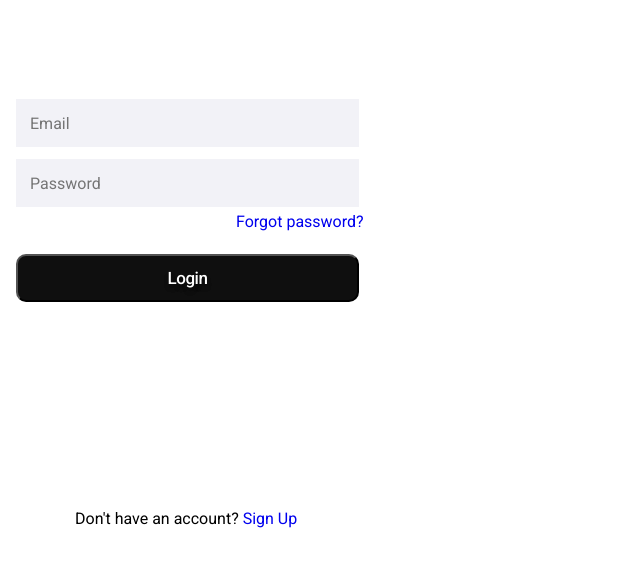
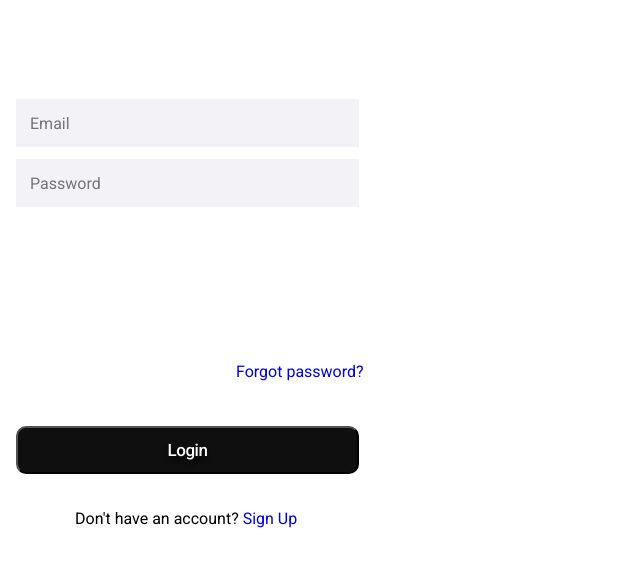
Before and after one commit to AntonioAlvesFilho/Simple-Login, a plain HTML site: page index.html in a window 1280 px wide. Shown: the part 236-800 px from the top of the page, without its empty margins (0-640 px from the left). Drawn offline with Linux system fonts and the light colour scheme.

Commit message:
style-update

```diff
--- a/styles.css
+++ b/styles.css
@@ -57,7 +57,7 @@
     height: 22px;
     left: 236px;
     right: 16px;
-    bottom: 330px;
+    bottom: 180px;
     font-size: 16px;
     text-decoration: none;
 }
@@ -82,7 +82,7 @@ button {
     letter-spacing: -0.41px;
     left: 16px;
     right: 16px;
-    bottom: 262px;
+    bottom: 90px;
 
     color: #FFFFFF;
 
```
